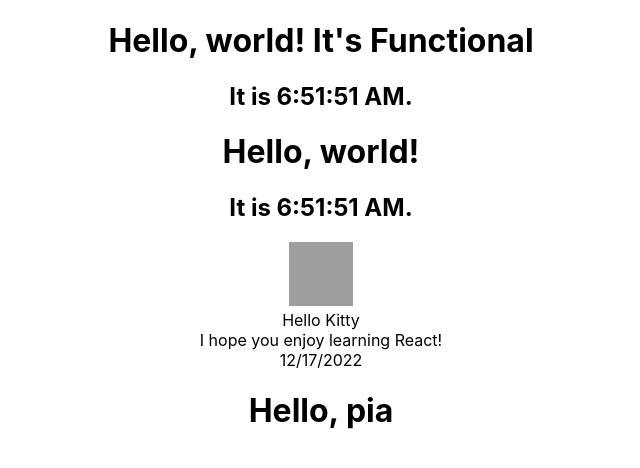
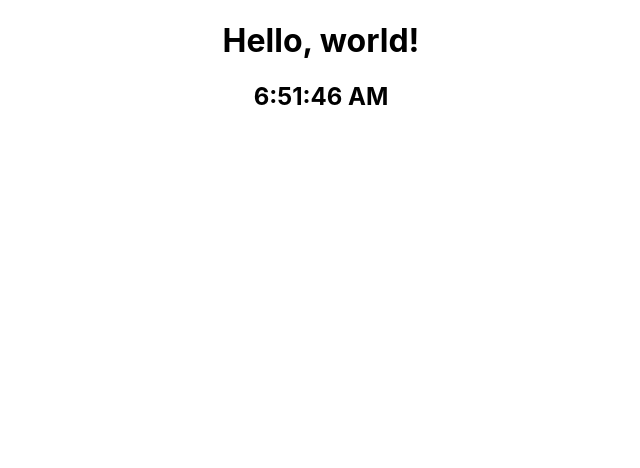
Before and after one commit to soohyunnn/my-app, a React (Create React App) app: page / in a window 1280 px wide. Shown: the top 468 px of the page, without its empty margins (319-959 px from the left). Built offline with nearby package versions, Linux system fonts and the light colour scheme; grey boxes are pictures that could not be loaded.

Commit message:
한 번에 끝내는 React - React 공식문서로 디테일잡기 2-6 LifeCycle

```diff
--- a/src/App.js
+++ b/src/App.js
@@ -3,15 +3,17 @@
 import Extraction from "./components/2-4.Props/Extraction/Extraction";
 import Composition from "./components/2-4.Props/Composition";
 import ClassComponent from "./components/2-5.State/ClassComponent";
+import ClassComponent2 from "./components/2-6. LifeCycle/ClassComponent";
 import FunctionalComponent from "./components/2-5.State/FunctionalComponent";
 
 function App() {
   return (
     <div className="App">
-      <FunctionalComponent />
+      <ClassComponent2 />
+      {/* <FunctionalComponent />
       <ClassComponent />
       <Extraction />
-      <Composition />
+      <Composition /> */}
     </div>
   );
 }
--- /dev/null
+++ b/src/components/2-6. LifeCycle/ClassComponent.jsx
@@ -0,0 +1,43 @@
+import React, { Component } from "react";
+
+export default class ClassComponent extends Component {
+  constructor(props) {
+    super(props);
+    console.log("constructor");
+    this.state = { date: new Date() };
+    this.handleClick = this.handleClick.bind(this);
+  }
+
+  componentDidMount() {
+    this.timerID = setInterval(() => this.tick(), 100000);
+    console.log();
+  }
+
+  componentDidUpdate() {
+    console.log("componentDidUpdate");
+  }
+
+  componentWillUnmount() {
+    console.log("componentWillUnmount");
+    clearInterval(this.timerID);
+  }
+
+  tick() {
+    console.log("tick");
+    this.setState({ date: new Date() });
+  }
+
+  handleClick() {
+    alert(this.state.date);
+  }
+
+  render() {
+    console.log("render");
+    return (
+      <div>
+        <h1 onClick={this.handleClick}>Hello, world!</h1>
+        <h2>{this.state.date.toLocaleTimeString()}</h2>
+      </div>
+    );
+  }
+}
```
